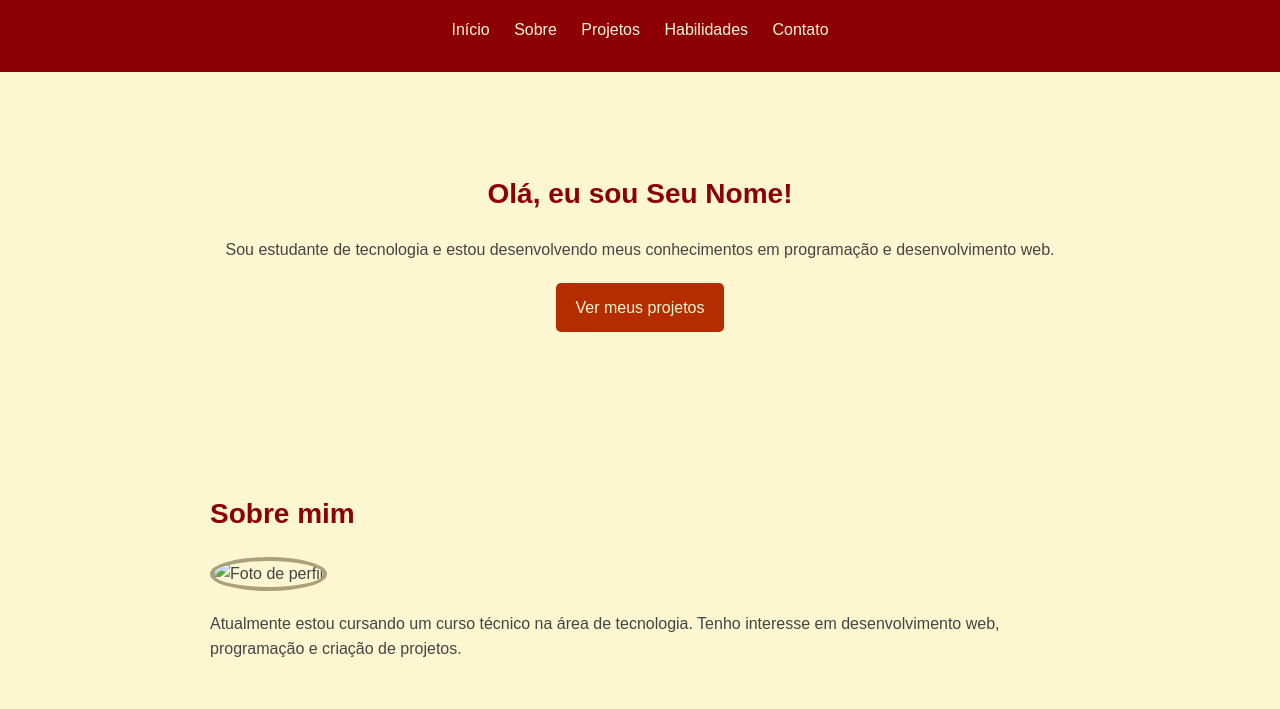
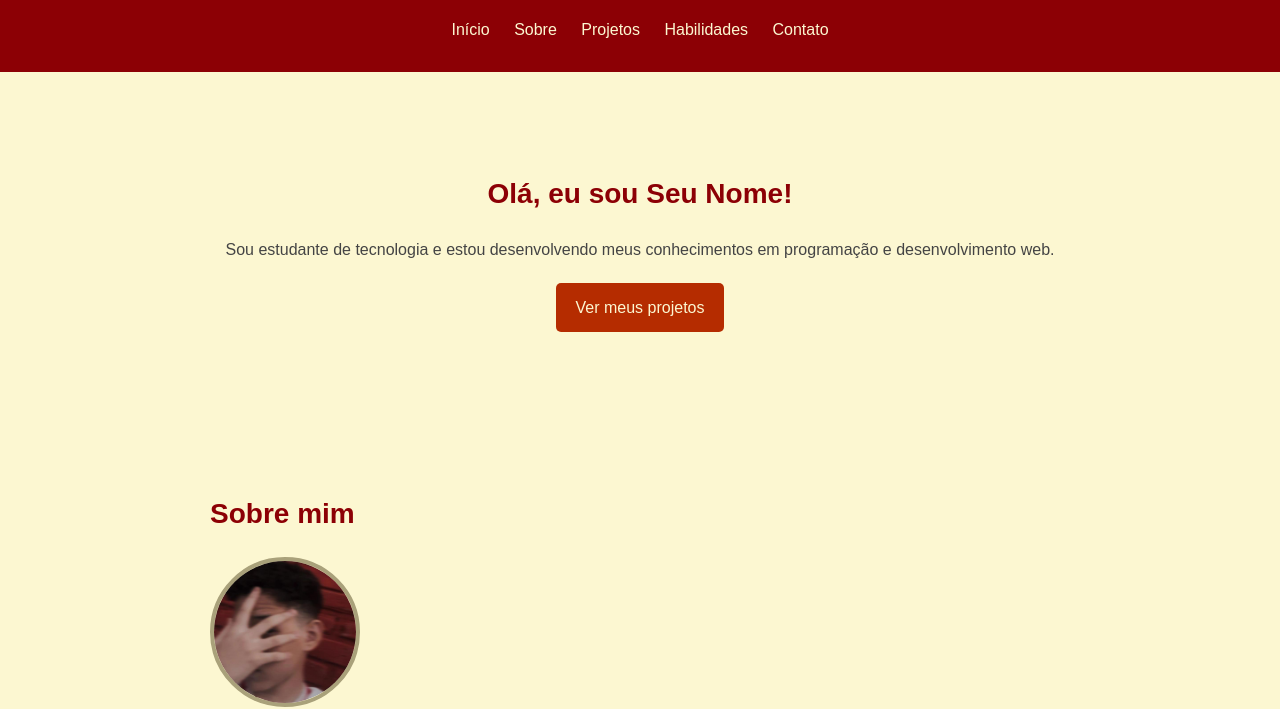
Before and after one commit to Tuuubas/meu-portfolio, a plain HTML site: page index.html in a window 1280 px wide. Shown: the part 110-819 px from the top of the page. Drawn offline with Linux system fonts and the light colour scheme.

Commit message:
Update profile image source in index.html

```diff
--- a/index.html
+++ b/index.html
@@ -43,7 +43,7 @@
         <section id="sobre">
             <h2>Sobre mim</h2>
 
-            <img src="img/img-foto-perfil.jpg?v=20260909"
+            <img src="img/Kaua Alves.jpg?v=20260909"
                  alt="Foto de perfil">
 
             <p>
```
